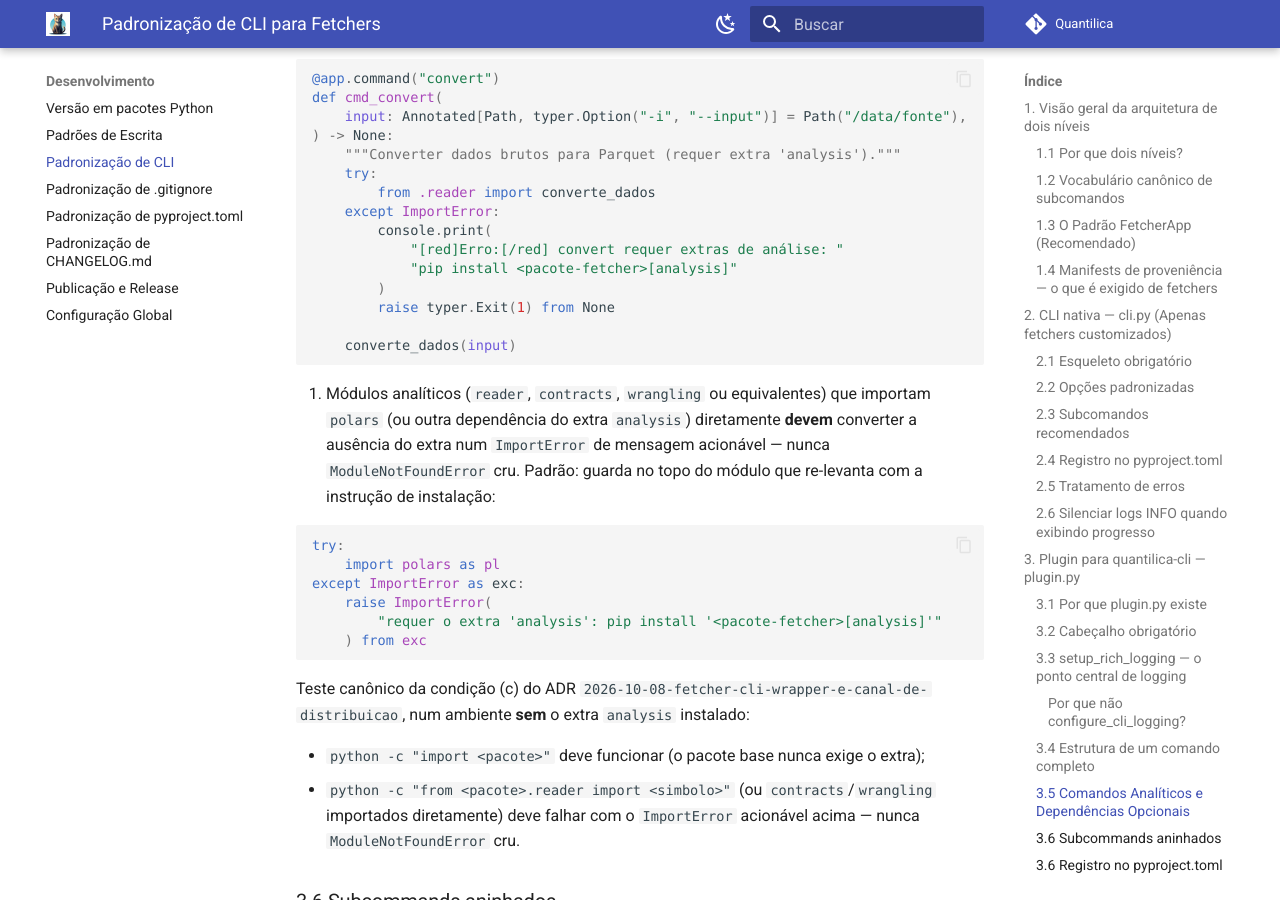
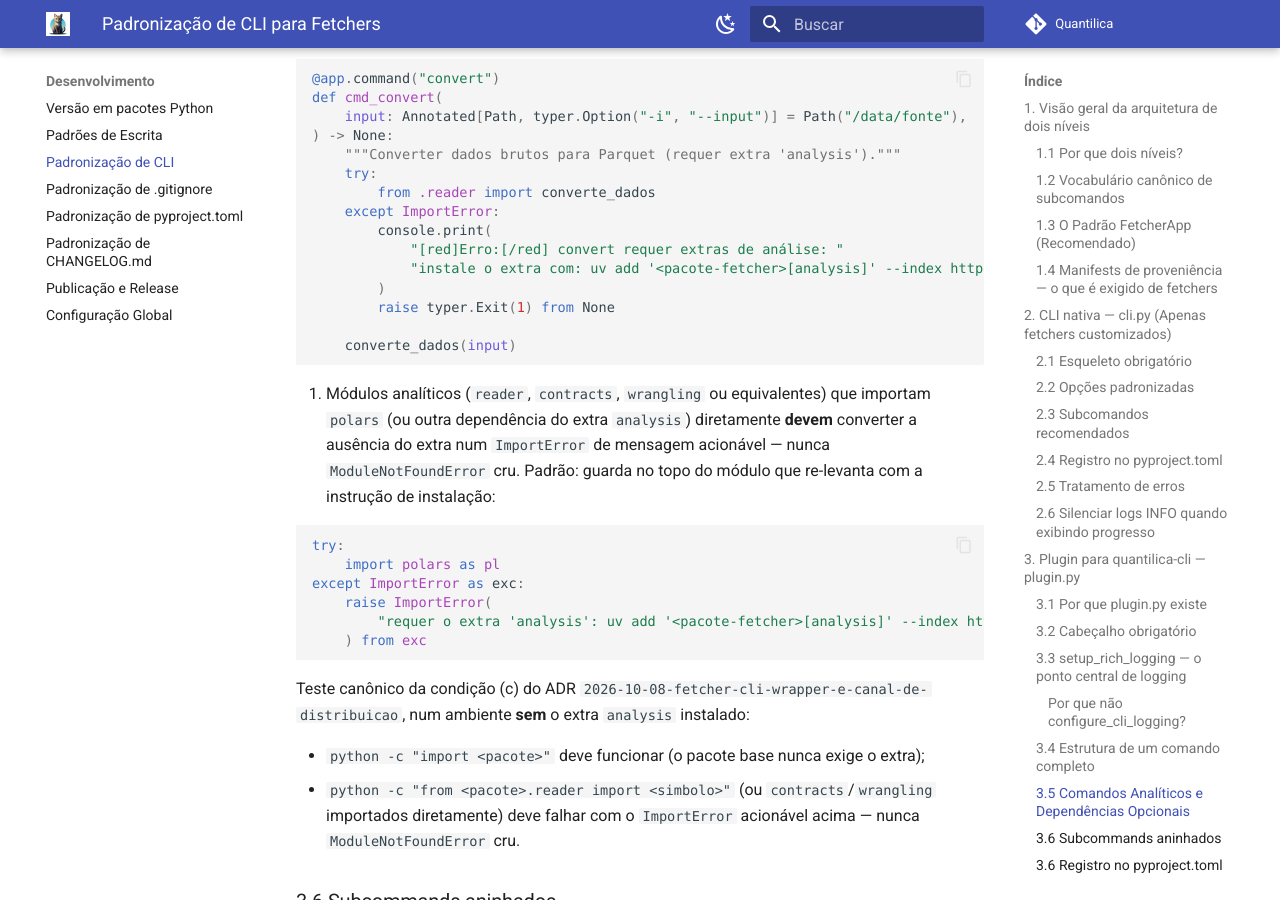
Before and after one commit to Quantilica/docs, an MkDocs documentation site: the page built from docs/normas/cli-fetchers.md, in a window 1280 px wide and 900 px high, scrolled down 12720 px. Built offline with MkDocs 1.6.1 and Material for MkDocs 9.7.7, drawn with Linux system fonts in a browser that asks for light colours; some web fonts are replaced; comment, search, counter and statistics services are not loaded.

Commit message:
docs(normas): extras via uv add --index e pyproject sem 'standalone no PyPI'
- cli-fetchers: mensagens de extra 'analysis' apontam para uv add com o
  índice próprio (quantilica install não aceita extras).
- pyproject: pacotes são distribuídos por PyPI ou índice próprio, não só PyPI.
- Remove versões fixas de exemplos de pins de cvm-fetcher e analytics.

Co-Authored-By: Claude Haiku 5.5 <noreply@anthropic.com>
Claude-Session: https://claude.ai/code/session_01HPgBbz4mT9Ey4M2zZNfe7M

````diff
--- a/docs/normas/cli-fetchers.md
+++ b/docs/normas/cli-fetchers.md
@@ -417,7 +417,7 @@ def cmd_convert(
     except ImportError:
         console.print(
             "[red]Erro:[/red] convert requer extras de análise: "
-            "pip install <pacote-fetcher>[analysis]"
+            "instale o extra com: uv add '<pacote-fetcher>[analysis]' --index https://index.quantilica.com/simple/"
         )
         raise typer.Exit(1) from None
 
@@ -431,7 +431,7 @@ try:
     import polars as pl
 except ImportError as exc:
     raise ImportError(
-        "requer o extra 'analysis': pip install '<pacote-fetcher>[analysis]'"
+        "requer o extra 'analysis': uv add '<pacote-fetcher>[analysis]' --index https://index.quantilica.com/simple/"
     ) from exc
 ```
 
````
Also changed, not shown: docs/normas/pyproject.md (+2 -2 lines).
